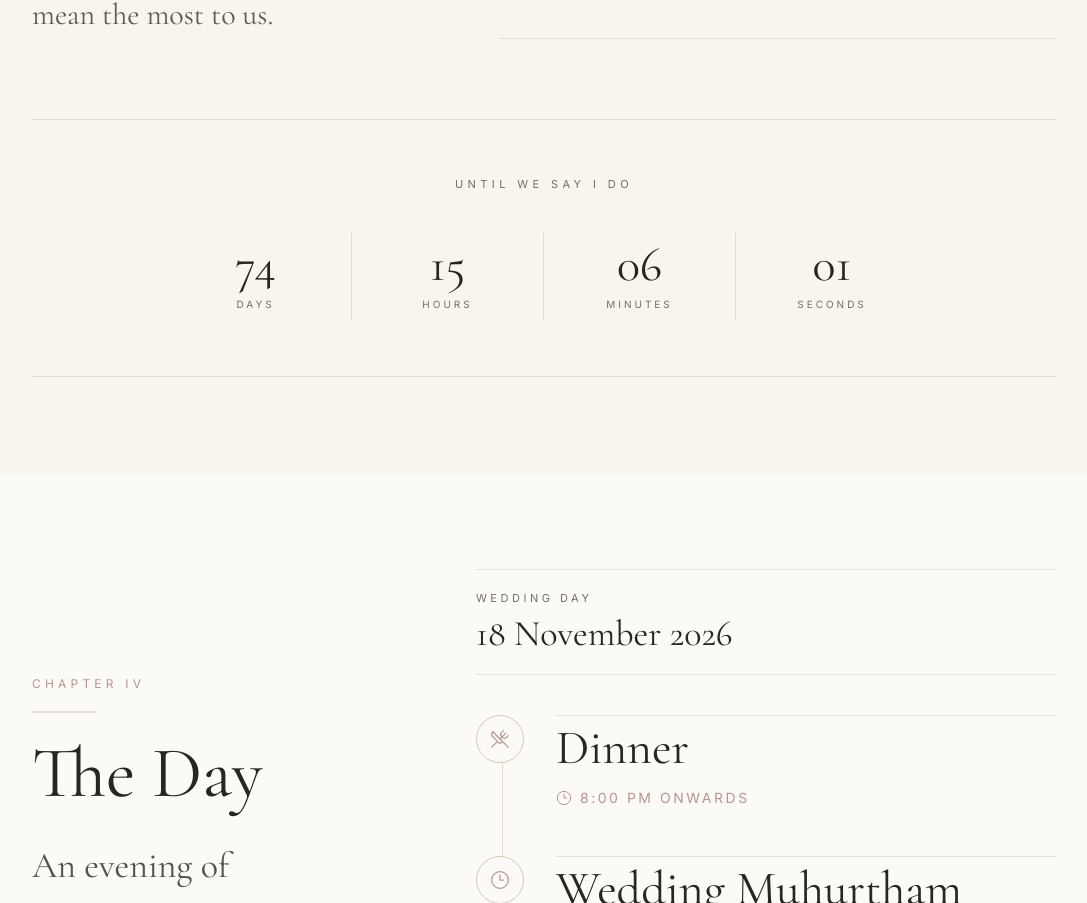
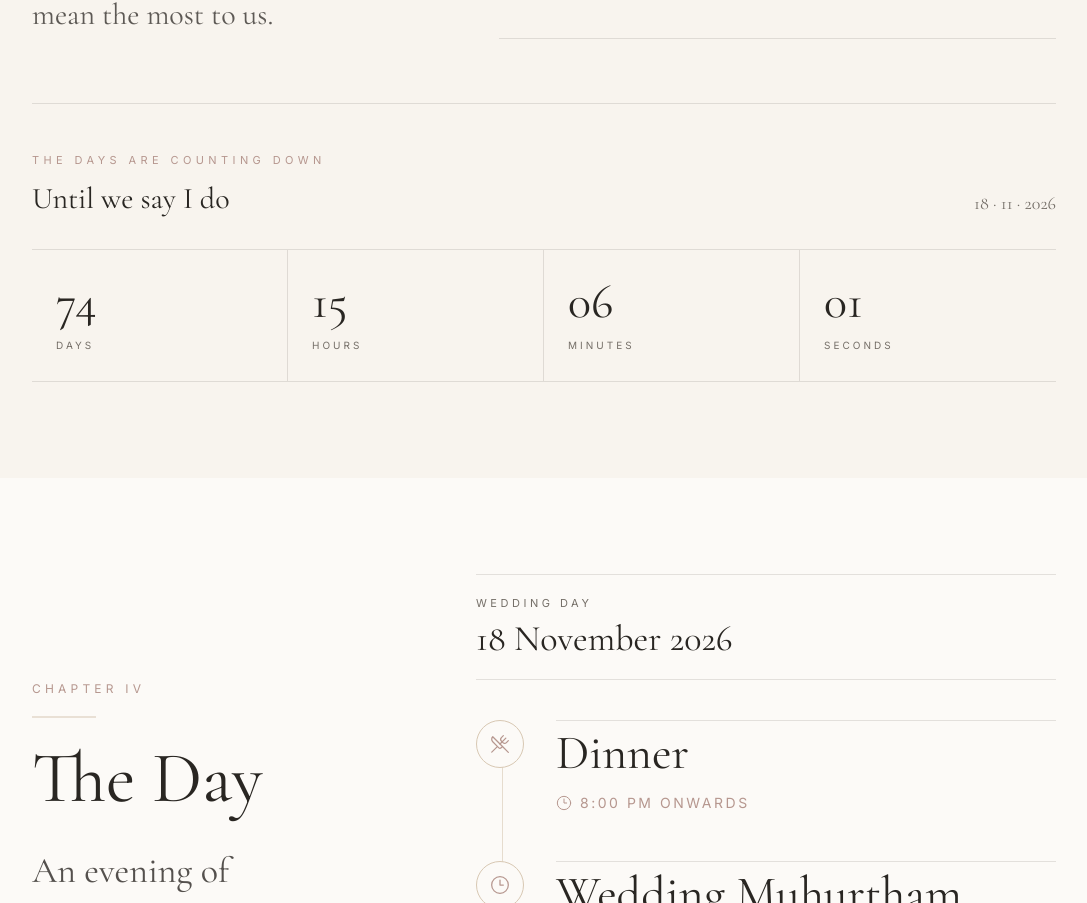
Before and after one commit to NikethVelala/NikSha, a Next.js app: page / in a window 1280 px wide. Shown: the part 4275-5178 px from the top of the page, without its empty margins (96-1183 px from the left). Built offline with nearby package versions, Linux system fonts and the light colour scheme.

Commit message:
Refine countdown editorial presentation

```diff
--- a/components/Countdown/Countdown.tsx
+++ b/components/Countdown/Countdown.tsx
@@ -1,6 +1,7 @@
 "use client";
 
 import { useEffect, useState } from "react";
+import { motion } from "framer-motion";
 import { wedding } from "@/data/wedding";
 
 type TimeLeft = {
@@ -14,9 +15,7 @@ function calculateTimeLeft(): TimeLeft {
   const weddingDate = new Date(wedding.ceremony.dateTime).getTime();
   const difference = weddingDate - Date.now();
 
-  if (difference <= 0) {
-    return { days: 0, hours: 0, minutes: 0, seconds: 0 };
-  }
+  if (difference <= 0) return { days: 0, hours: 0, minutes: 0, seconds: 0 };
 
   return {
     days: Math.floor(difference / (1000 * 60 * 60 * 24)),
@@ -33,34 +32,45 @@ export default function Countdown() {
 
   useEffect(() => {
     setTimeLeft(calculateTimeLeft());
-
-    const interval = setInterval(() => {
-      setTimeLeft(calculateTimeLeft());
-    }, 1000);
-
+    const interval = setInterval(() => setTimeLeft(calculateTimeLeft()), 1000);
     return () => clearInterval(interval);
   }, []);
 
   if (!timeLeft) return null;
 
   return (
-    <div className="mt-16 border-y border-line py-12 sm:mt-20 sm:py-14">
-      <p className="text-center text-[11px] uppercase tracking-[0.4em] text-muted">
-        Until we say I do
-      </p>
+    <motion.div
+      initial={{ opacity: 0, y: 20 }}
+      whileInView={{ opacity: 1, y: 0 }}
+      viewport={{ once: true, margin: "-60px" }}
+      transition={{ duration: 0.8 }}
+      className="mt-14 border-t border-line pt-10 sm:mt-16 sm:pt-12"
+    >
+      <div className="flex flex-col gap-6 sm:flex-row sm:items-end sm:justify-between">
+        <div>
+          <p className="text-[11px] uppercase tracking-[0.4em] text-rose">The days are counting down</p>
+          <p className="mt-3 font-heading text-2xl text-charcoal sm:text-3xl">Until we say I do</p>
+        </div>
+        <p className="font-heading text-lg text-muted">18 · 11 · 2026</p>
+      </div>
 
-      <div className="mx-auto mt-10 grid max-w-3xl grid-cols-2 divide-x divide-y divide-line sm:grid-cols-4 sm:divide-y-0">
-        {units.map((unit) => (
-          <div key={unit} className="px-4 py-5 text-center sm:py-2">
-            <p className="font-heading text-4xl text-charcoal sm:text-5xl">
+      <div className="mt-8 grid grid-cols-2 border-y border-line sm:grid-cols-4">
+        {units.map((unit, index) => (
+          <motion.div
+            key={unit}
+            initial={{ opacity: 0, y: 8 }}
+            whileInView={{ opacity: 1, y: 0 }}
+            viewport={{ once: true }}
+            transition={{ duration: 0.5, delay: index * 0.06 }}
+            className="border-b border-line px-4 py-6 text-left last:border-b-0 sm:border-b-0 sm:border-r sm:px-6 sm:py-7 sm:last:border-r-0"
+          >
+            <p className="font-heading text-4xl leading-none text-charcoal sm:text-5xl">
               {String(timeLeft[unit]).padStart(2, "0")}
             </p>
-            <p className="mt-2 text-[10px] uppercase tracking-[0.3em] text-muted">
-              {unit}
-            </p>
-          </div>
+            <p className="mt-3 text-[10px] uppercase tracking-[0.3em] text-muted">{unit}</p>
+          </motion.div>
         ))}
       </div>
-    </div>
+    </motion.div>
   );
 }
```
